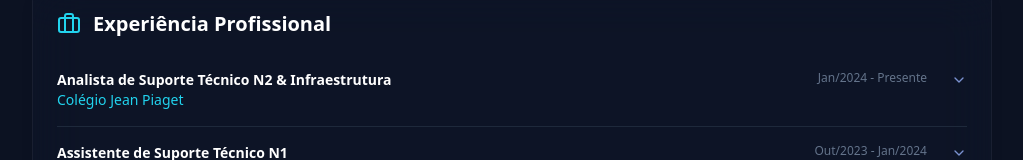
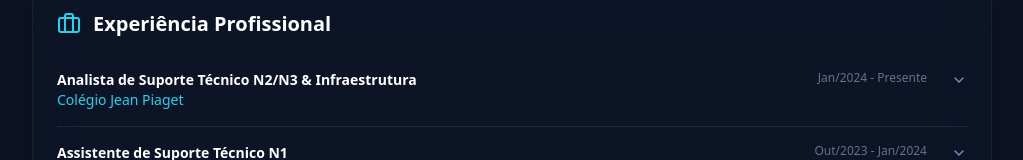
Before and after one commit to JonathanMoyano/curriculo, a Next.js app: page / in a window 1280 px wide. Shown: the part 325-485 px from the top of the page, without its empty margins (128-1151 px from the left). Built offline with nearby package versions, Linux system fonts and the light colour scheme.

Commit message:
Update cv-data.js

```diff
--- a/src/data/cv-data.js
+++ b/src/data/cv-data.js
@@ -30,7 +30,7 @@ export const cvData = {
   ],
   experience: [
     {
-      role: 'Analista de Suporte Técnico N2 & Infraestrutura',
+      role: 'Analista de Suporte Técnico N2/N3 & Infraestrutura',
       company: 'Colégio Jean Piaget',
       period: 'Jan/2024 - Presente',
       tasks: [
```
